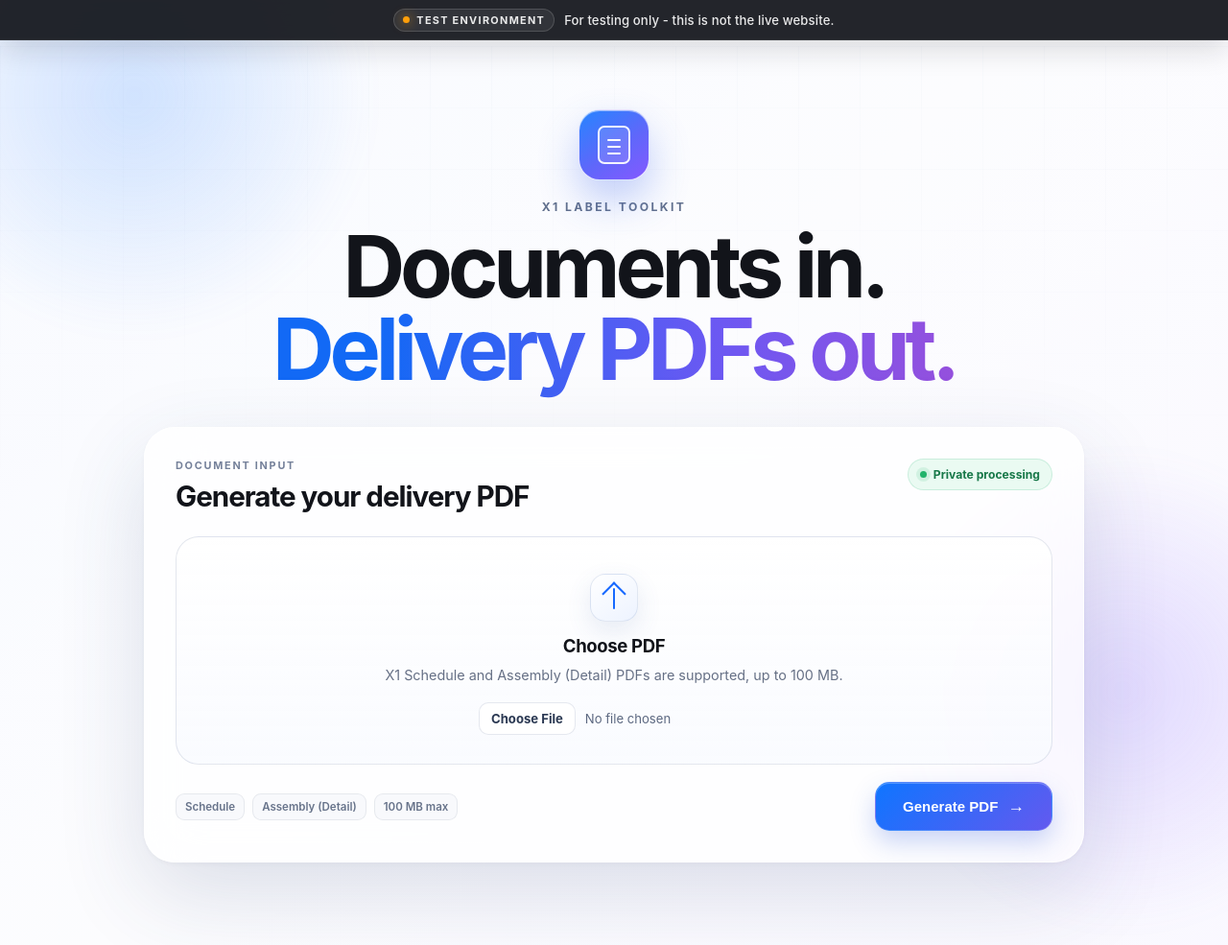
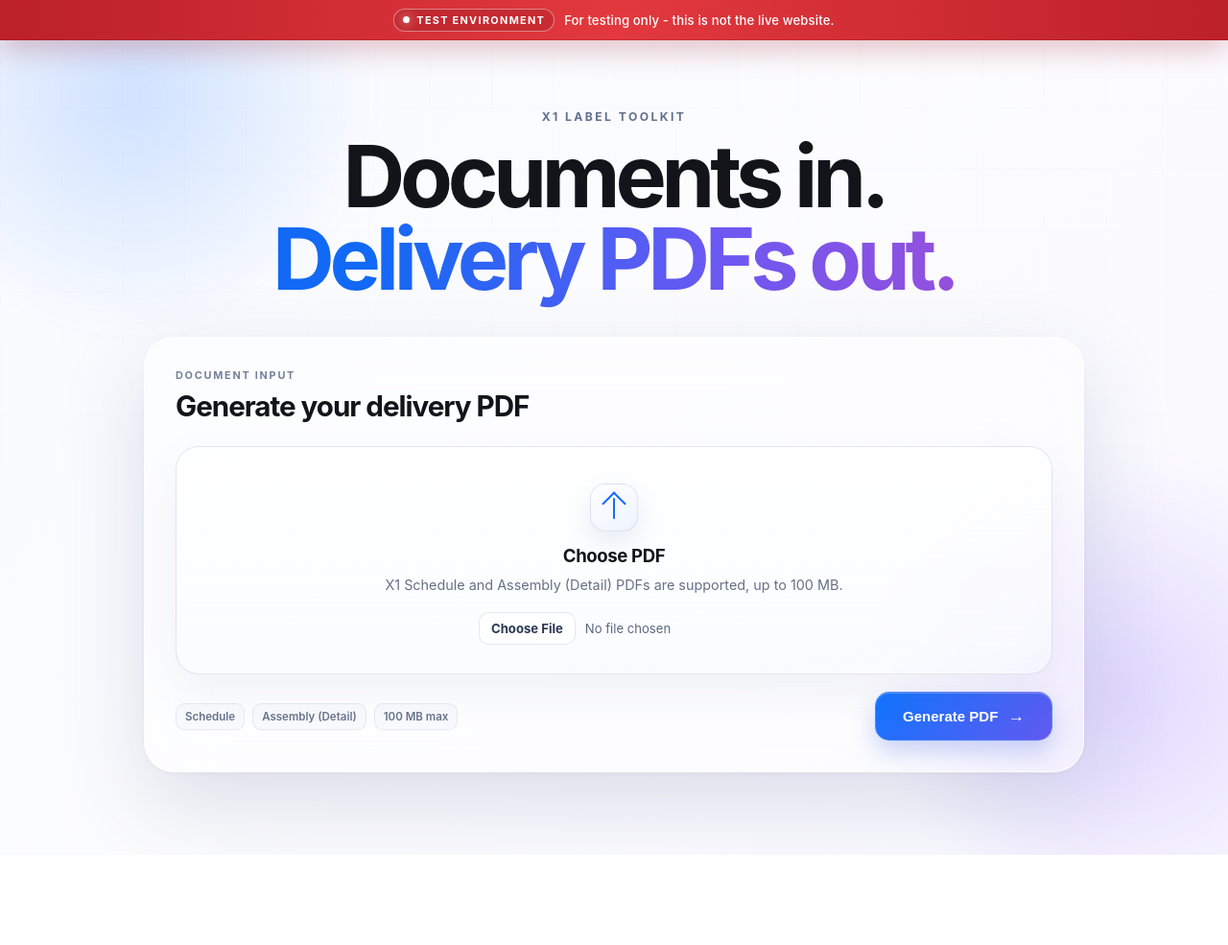
Before and after one commit to leibo314-dotcom/x1-despatch-label-toolkit, a Flask app: page / in a window 1280 px wide. Shown: the whole page at 96% size. After the commit the page ends 891 px from the top, so only its background shows below. Run offline with Flask 3, Linux system fonts and the light colour scheme.

Commit message:
Refine frosted preview styling

```diff
--- a/public/styles.css
+++ b/public/styles.css
@@ -73,10 +73,10 @@ body::before {
   gap: 10px;
   min-height: 42px;
   padding: 7px 20px;
-  color: rgba(255, 255, 255, 0.9);
-  background: rgba(17, 19, 25, 0.92);
-  border-bottom: 1px solid rgba(255, 255, 255, 0.08);
-  box-shadow: 0 10px 30px rgba(21, 24, 31, 0.14);
+  color: #fff;
+  background: linear-gradient(90deg, rgba(186, 25, 34, 0.97), rgba(225, 50, 56, 0.97), rgba(186, 25, 34, 0.97));
+  border-bottom: 1px solid rgba(120, 0, 8, 0.18);
+  box-shadow: 0 10px 30px rgba(151, 14, 23, 0.24);
   backdrop-filter: blur(18px) saturate(140%);
   text-align: center;
 }
@@ -86,9 +86,9 @@ body::before {
   align-items: center;
   gap: 7px;
   padding: 4px 9px;
-  border: 1px solid rgba(255, 255, 255, 0.15);
+  border: 1px solid rgba(255, 255, 255, 0.42);
   border-radius: 999px;
-  background: rgba(255, 255, 255, 0.07);
+  background: rgba(102, 0, 8, 0.18);
   font-size: 0.68rem;
   font-weight: 720;
   letter-spacing: 0.12em;
@@ -99,8 +99,8 @@ body::before {
   width: 7px;
   height: 7px;
   border-radius: 50%;
-  background: #ff9f0a;
-  box-shadow: 0 0 12px rgba(255, 159, 10, 0.8);
+  background: #fff;
+  box-shadow: 0 0 12px rgba(255, 255, 255, 0.85);
   content: "";
 }
 
@@ -122,44 +122,6 @@ body::before {
   flex-direction: column;
   margin-bottom: 38px;
   text-align: center;
-}
-
-.app-icon {
-  position: relative;
-  display: grid;
-  place-items: center;
-  width: 74px;
-  height: 74px;
-  margin-bottom: 20px;
-  border: 1px solid rgba(255, 255, 255, 0.8);
-  border-radius: 22px;
-  background: linear-gradient(145deg, #2685ff 0%, #5f67fa 55%, #8559ff 100%);
-  box-shadow: 0 20px 42px rgba(55, 101, 235, 0.3), inset 0 1px rgba(255, 255, 255, 0.45);
-}
-
-.app-icon::before,
-.app-icon::after,
-.app-icon span {
-  position: absolute;
-  display: block;
-  content: "";
-}
-
-.app-icon::before {
-  width: 30px;
-  height: 36px;
-  border: 2px solid rgba(255, 255, 255, 0.92);
-  border-radius: 7px;
-  background: rgba(255, 255, 255, 0.12);
-}
-
-.app-icon::after {
-  width: 14px;
-  height: 2px;
-  margin-top: -10px;
-  border-radius: 2px;
-  background: #fff;
-  box-shadow: 0 7px #fff, 0 14px #fff;
 }
 
 .eyebrow {
@@ -191,11 +153,12 @@ body::before {
 .card {
   position: relative;
   overflow: hidden;
-  background: var(--panel);
-  border: 1px solid rgba(255, 255, 255, 0.82);
+  background: rgba(255, 255, 255, 0.48);
+  border: 1px solid rgba(255, 255, 255, 0.92);
   border-radius: 32px;
   box-shadow: var(--shadow);
-  backdrop-filter: blur(28px) saturate(150%);
+  backdrop-filter: blur(38px) saturate(165%);
+  -webkit-backdrop-filter: blur(38px) saturate(165%);
   padding: 32px;
 }
 
@@ -230,28 +193,6 @@ body::before {
   letter-spacing: -0.035em;
 }
 
-.privacy-pill {
-  display: inline-flex;
-  align-items: center;
-  gap: 7px;
-  padding: 8px 12px;
-  border: 1px solid rgba(35, 172, 111, 0.16);
-  border-radius: 999px;
-  color: #187849;
-  background: rgba(226, 249, 237, 0.72);
-  font-size: 0.76rem;
-  font-weight: 650;
-  white-space: nowrap;
-}
-
-.privacy-pill i {
-  width: 7px;
-  height: 7px;
-  border-radius: 50%;
-  background: #22b36b;
-  box-shadow: 0 0 0 4px rgba(34, 179, 107, 0.12);
-}
-
 .upload-form {
   display: grid;
   gap: 18px;
@@ -266,8 +207,10 @@ body::before {
   border: 1px solid rgba(67, 89, 134, 0.14);
   border-radius: 24px;
   background:
-    linear-gradient(180deg, rgba(255, 255, 255, 0.82), rgba(248, 250, 255, 0.76));
-  box-shadow: inset 0 1px 0 rgba(255, 255, 255, 0.9);
+    linear-gradient(180deg, rgba(255, 255, 255, 0.58), rgba(244, 248, 255, 0.42));
+  box-shadow: inset 0 1px 0 rgba(255, 255, 255, 0.92), 0 16px 42px rgba(67, 86, 132, 0.07);
+  backdrop-filter: blur(24px) saturate(145%);
+  -webkit-backdrop-filter: blur(24px) saturate(145%);
   cursor: pointer;
   text-align: center;
   transition: border-color 0.2s ease, box-shadow 0.2s ease, transform 0.2s ease;
@@ -483,12 +426,6 @@ body::before {
     margin-bottom: 28px;
   }
 
-  .app-icon {
-    width: 62px;
-    height: 62px;
-    border-radius: 19px;
-  }
-
   .hero h1 {
     font-size: clamp(2.55rem, 13vw, 4rem);
   }
@@ -504,10 +441,6 @@ body::before {
     flex-direction: column;
   }
 
-  .privacy-pill {
-    width: fit-content;
-  }
-
   .dropzone {
     padding: 28px 16px 22px;
   }
--- a/templates/index.html
+++ b/templates/index.html
@@ -15,7 +15,6 @@
   </aside>
   <main class="shell">
     <section class="hero">
-      <div class="app-icon" aria-hidden="true"><span></span></div>
       <p class="eyebrow">X1 Label Toolkit</p>
       <h1>Documents in.<br><span>Delivery PDFs out.</span></h1>
     </section>
@@ -36,7 +35,6 @@
           <p class="section-kicker">DOCUMENT INPUT</p>
           <h2>Generate your delivery PDF</h2>
         </div>
-        <span class="privacy-pill"><i aria-hidden="true"></i> Private processing</span>
       </header>
       <form
         class="upload-form"
```
